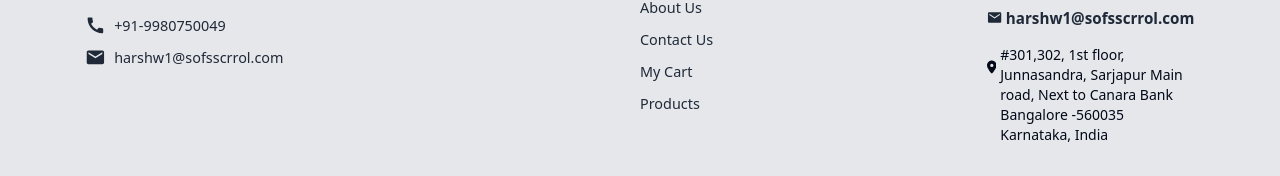
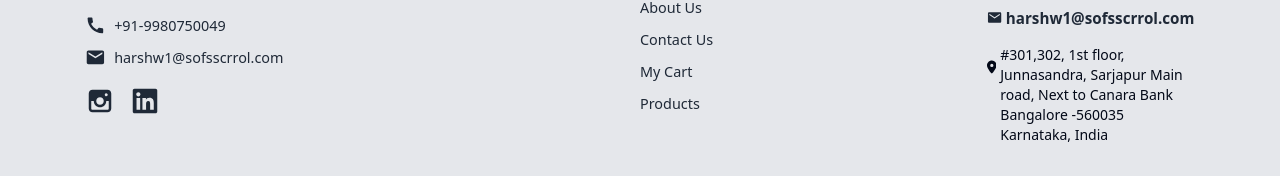
Before and after one commit to DiamondOre-Consulting/Sof-Scroll-Website, a React (Vite) app: page / in a window 1280 px wide. Shown: the part 11555-11731 px from the top of the page. Built offline with nearby package versions, Linux system fonts and the light colour scheme; a web font is replaced by a local one.

Commit message:
update changes added links

```diff
--- a/src/Components/Footer.jsx
+++ b/src/Components/Footer.jsx
@@ -7,7 +7,8 @@ import {
 } from "react-icons/bs";
 import { CiClock1 } from "react-icons/ci";
 import { IoMdMail } from "react-icons/io";
-
+import { TiSocialInstagram } from "react-icons/ti";
+import { FaLinkedin } from "react-icons/fa";
 import { MdOutlineSmartphone } from "react-icons/md";
 import { FaLocationDot } from "react-icons/fa6";
 import logo from "../assets/newlogo.webp";
@@ -76,6 +77,12 @@ const Footer = () => {
                         harshw1@sofsscrrol.com
                       </a>
                     </li>
+
+                    <div className="flex space-x-4 items-center mt-3  ">
+                  <a href="https://www.instagram.com/sof_scroll" target="_blank" className="text-[30px] "> <TiSocialInstagram /></a>
+                    {/* <TiSocialInstagram /> */}
+                    <a href="https://www.linkedin.com/company/harshawardhan-singh-09052b27/" target="_blank" className="text-[28px] ">  <FaLinkedin /></a>
+                    </div>
                   </ul>
                 </div>
                 {/* <div className='flex gap-4 mt-4'>
--- a/src/Components/Navbar.jsx
+++ b/src/Components/Navbar.jsx
@@ -75,7 +75,7 @@ const Navbar = ({ cart }) => {
 
               <img
                 src={newlogo}
-                className="w-8 absolute -top-4 border border-1 animate-ping "
+                className="w-8 absolute -top-4  animate-ping "
               />
             </div>
 
```
